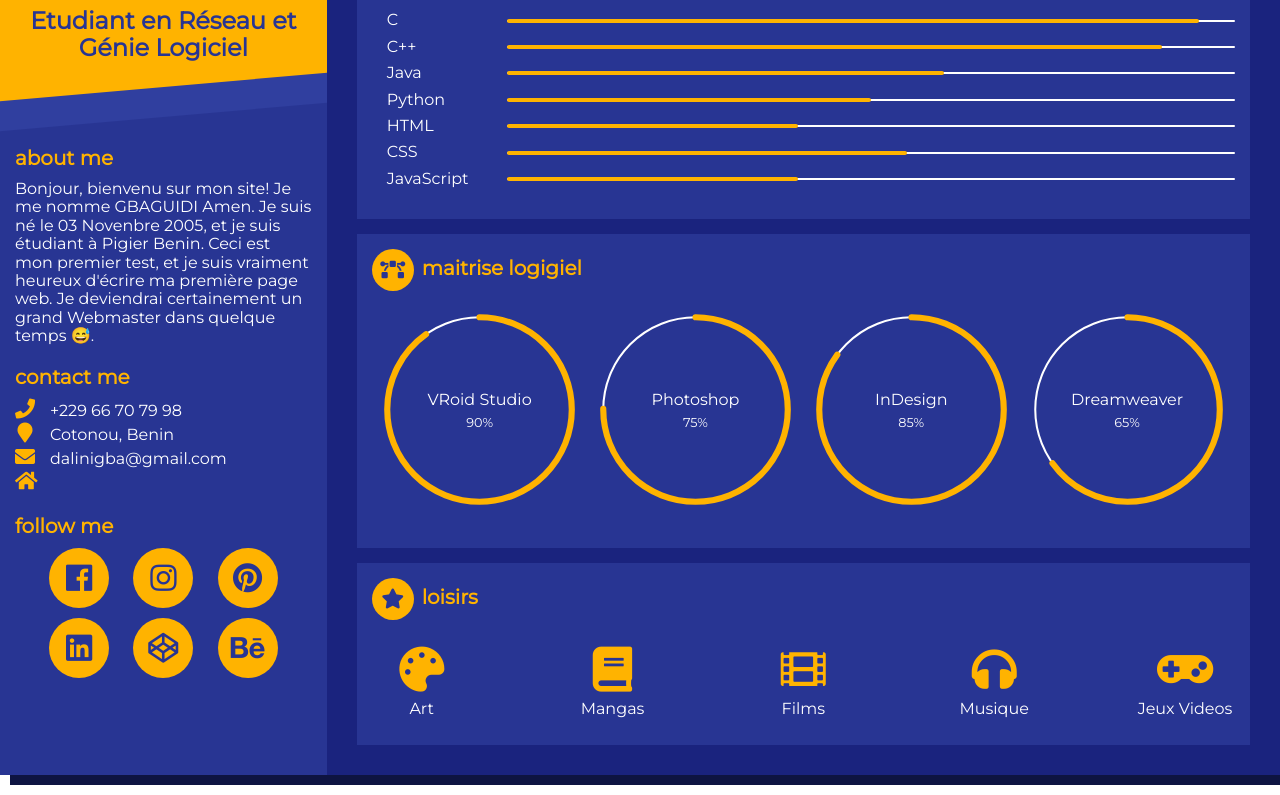
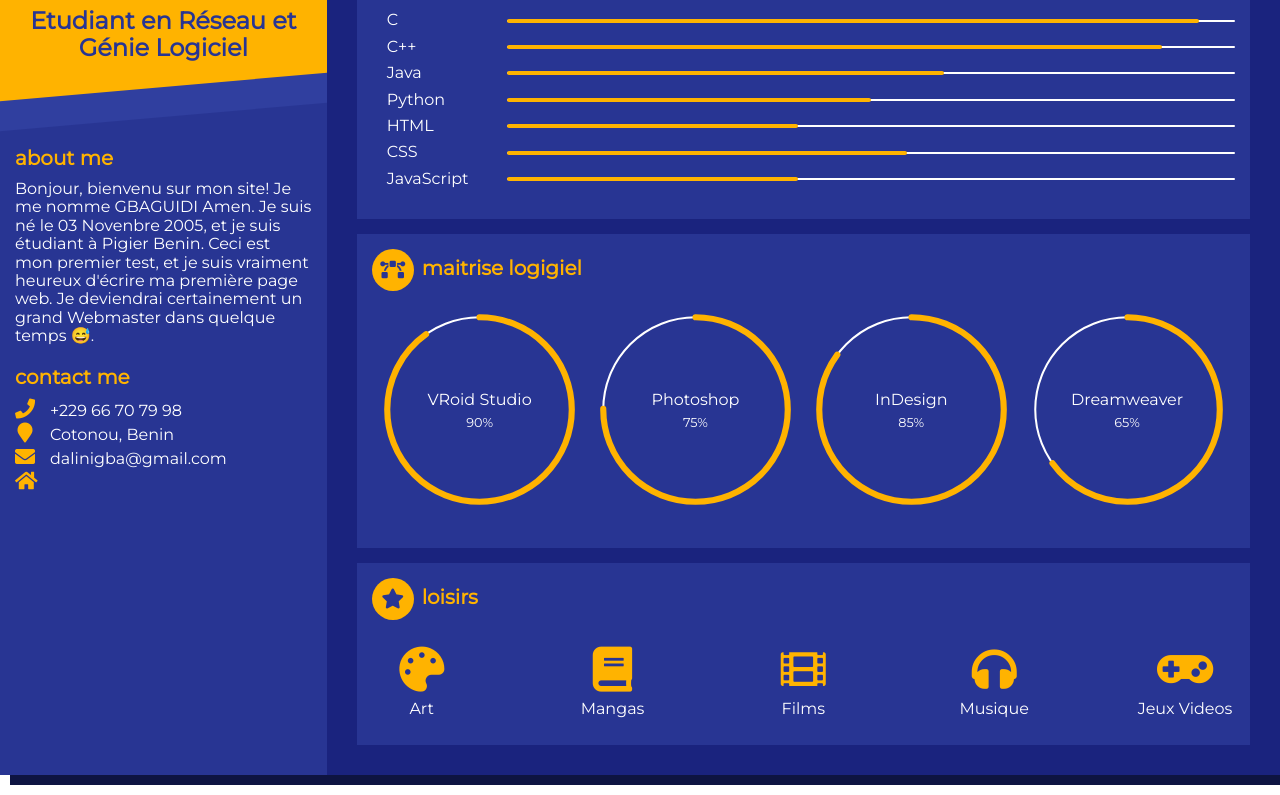
Before and after one commit to Dali999999999/sitehtml, a plain HTML site: page cv.html in a window 1280 px wide. Shown: the part 392-1187 px from the top of the page. Drawn offline with nearby package versions, Linux system fonts and the light colour scheme; a script that the page names is missing.

Commit message:
Update cv.html

```diff
--- a/cv.html
+++ b/cv.html
@@ -37,17 +37,7 @@ certainement un grand Webmaster dans quelque temps 😅.
       <div class="email"><a href="mailto:astronaomical@gmail.com"><i class="fas fa-envelope"></i><span>dalinigba@gmail.com</span></a></div>
       <div class="website"><a href="http://astronaomical.com/" target="_blank"> <i class="fas fa-home"></i><span></span></a></div>
     </div>
-    <div class="follow">
-      <h3>Follow Me</h3>
-      <div class="box">
-        <a href="https://www.facebook.com/astronaomical/" target="_blank"><i class="fab fa-facebook"></i></a>
-        <a href="https://www.instagram.com/astronaomical/" target="_blank"><i class="fab fa-instagram "></i></a>
-        <a href="https://www.pinterest.com/astronaomical/" target="_blank"><i class="fab fa-pinterest"></i></a>
-        <a href="https://www.linkedin.com/in/naomi-weatherford-758385112/" target="_blank"><i class="fab fa-linkedin"></i></a>
-        <a href="https://codepen.io/astronaomical/" target="_blank"><i class="fab fa-codepen"></i></a>
-        <a href="https://www.behance.net/astronaomical" target="_blank"><i class="fab fa-behance"></i></a>
-      </div>
-    </div>
+
   </div>
   <div class="func">
 
```
